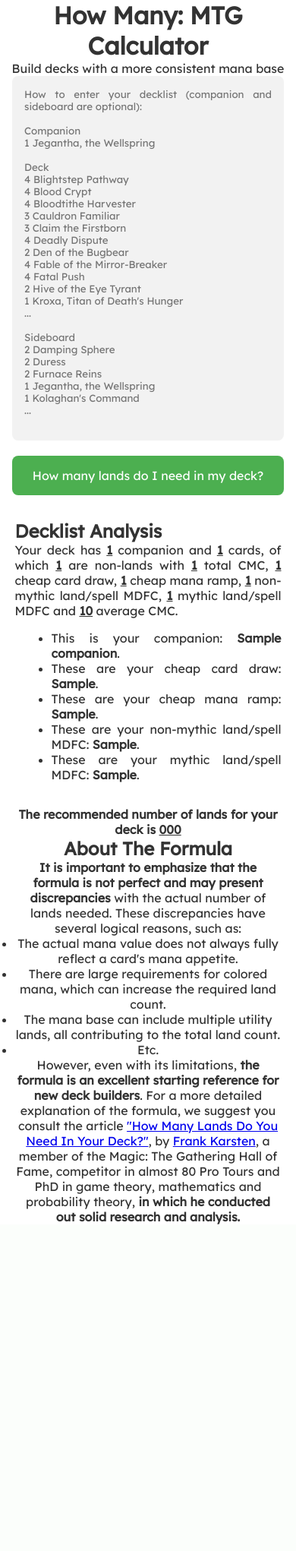
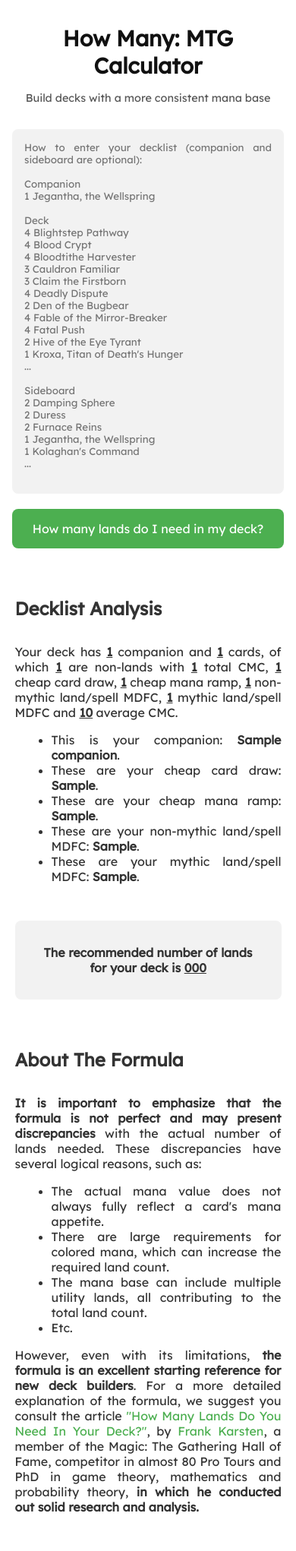
Before and after one commit to raulin0/how-many, a Django app: template decklist_analyzer/templates/decklist_analyzer/index.html in a window 390 px wide. Shown: the part 56-2098 px from the top of the page at 76% size. Before the commit the page ends 1668 px from the top, so only its background shows below. Run offline with Django 4.2, Linux system fonts and the light colour scheme; the template is opened without the code that fills it: most values are stand-ins (such as "Sample title", 1, 10 or a date in 2020).

Commit message:
style: update global styles and responsive design
Revamped the global CSS file to enhance the styling and responsiveness of the website. Adjusted font sizes, colors, padding, margins, and layout for various sections and components. Improved mobile responsiveness for navigation and content layout.

```diff
--- a/static/css/global.css
+++ b/static/css/global.css
@@ -1,9 +1,9 @@
-@font-face{
+@font-face {
   font-family: 'lexend';
   src: url('/static/assets/fonts/Lexend-Regular.ttf') format('truetype');
 }
 
-:root{
+:root {
   --primary-color: #4CAF50;
   --secundary-color: #ffffff;
   --fill-color: #f2f2f2;
@@ -13,56 +13,56 @@
   --text-body-color: #333333;
 }
 
-*{
+* {
   margin: 0;
   padding: 0;
 }
 
-body{
+body {
   font-family: 'lexend', Arial, sans-serif;
   background-color: var(--secundary-color);
   color: var(--text-body-color);
 }
 
-.img-logo-header{
+.img-logo-header {
   width: 2.5rem;
 }
 
-.header, .navigation-header{
+.header, .navigation-header {
   display: flex;
   flex-direction: row;
   align-items: center;
 }
 
-.header{
+.header {
   background-color: var(--primary-color);
   justify-content: space-between;
   padding: 0 10%;
   height: 3.5rem;
 }
 
-.navigation-header{
+.navigation-header {
   gap: 3rem;
   z-index: 2;
 }
 
-.navigation-header a{
+.navigation-header a {
   text-decoration: none;
   color: var(--secundary-color);
   font-weight: bold;
 }
 
-.navigation-header a:hover{
+.navigation-header a:hover {
   text-decoration: underline;
 }
 
-.content{
+.content {
   text-align: center;
   height: 100vh;
   transition: 1s;
 }
 
-.btn-icon-header{
+.btn-icon-header {
   display: none;
   background-color: transparent;
   border: none;
@@ -70,32 +70,33 @@
   cursor: pointer;
 }
 
-.title{
+.title-container {
   display: flex;
   flex-direction: column;
   justify-content: center;
   align-items: center;
-  padding: 2rem;
+  margin: 2rem;
 }
 
-.title h1{
+.title-container h1 {
   font-weight: bold;
   color: var(--title-color);
 }
 
-.title p{
-  padding-top: 1rem;
+.title-container p {
+  margin-top: 1rem;
   color: var(--subtitle-color);
 }
 
-.form-container{
+.form-container {
   display: flex;
+  flex-direction: column;
   justify-content: center;
   align-items: center;
-  padding: 0 0 2rem 0;
+  margin-bottom: 2rem;
 }
 
-.form-container textarea{
+.form-container textarea {
   font-family: 'lexend', Arial, sans-serif;
   background-color: var(--fill-color);
   text-align: justify;
@@ -108,7 +109,7 @@
   resize: none;
 }
 
-.form-container button[type="submit"]{
+.form-container button[type="submit"] {
   font-family: 'lexend', Arial, sans-serif;
   background-color: var(--primary-color);
   color: var(--secundary-color);
@@ -122,12 +123,12 @@
   transition: background-color 0.3s ease;
 }
 
-.form-container button[type="submit"]:active{
+.form-container button[type="submit"]:active {
   color: var(--subtitle-color);
   background-color: var(--fill-color);
 }
 
-.explanation-container{
+.explanation-container {
   display: flex;
   flex-direction: column;
   justify-content: center;
@@ -136,115 +137,224 @@
   margin: 0 auto;
 }
 
-.analysis{
+.analysis {
+  display: flex;
+  flex-direction: column;
+  justify-content: center;
   text-align: justify;
-  padding-bottom: 1rem;
+  margin: 1rem 0 2rem 0;
+}
+
+.analysis h2 {
+  font-weight: bold;
+  color: --subtitle-color;
+  margin: 1rem 0 2rem 0;
 }
 
 .analysis p{
-  padding-bottom: 1rem;
+  margin-bottom: 1rem;
 }
 
 .analysis ul{
   margin-left: 3rem;
-  padding-bottom: 1rem;
+  margin-bottom: 1rem;
 }
 
-.recommended-lands{
+#recommended-lands{
   text-align: center;
+  background-color: var(--fill-color);
+  padding: 2rem;
+  margin-bottom: 2rem;
+  border-radius: 0.5rem;
 }
 
-.recommended-lands p{
-  padding-bottom: 2rem;
+#error-message {
+  text-align: center;
+  color: var(--error-color);
+  margin: 1rem 0 2rem 0;
 }
 
-.errors{
-  text-align: center;
+.about-formula-container {
+  display: flex;
+  flex-direction: column;
+  justify-content: center;
+  text-align: justify;
+  margin: 1rem 0 2rem 0;
 }
 
-.errors p{
-  color: var(--error-color);
-  padding-bottom: 2rem;
+.about-formula-container h2 {
+  font-weight: bold;
+  color: --subtitle-color;
+  margin: 1rem 0 2rem 0;
 }
 
-.explanation{
-  text-align: justify;
-  padding-bottom: 2rem;
+.about-formula-container p {
+  margin-bottom: 1rem;
 }
 
-.explanation p{
-  padding-bottom: 1rem;
+.about-formula-container ul {
+  margin-left: 3rem;
+  margin-bottom: 1rem;
 }
 
-.explanation ul{
-  margin-left: 3rem;
-  padding-bottom: 1rem;
-}
-
-.explanation a{
+.about-formula-container a {
   color: var(--primary-color);
   text-decoration: none;
 }
 
-.explanation a:hover{
+.about-formula-container a:hover {
   text-decoration: underline;
 }
 
-.greeting{
+.greeting-container {
+  display: flex;
+  flex-direction: column;
+  justify-content: center;
+  align-items: center;
   text-align: center;
-  padding: 2rem;
+  margin: 2rem;
 }
 
-.greeting img{
+.greeting-container img {
   width: 10rem;
 }
 
-.greeting h1{
+.greeting-container h1 {
   font-weight: bold;
   color: var(--title-color);
-  padding-top: 2rem;
+  margin-top: 2rem;
 }
 
-.about{
+.about-us-container {
   display: flex;
+  flex-direction: column;
   justify-content: center;
   align-items: center;
   width: 48rem;
   margin: 0 auto;
 }
 
-.about-text{
+.about-us-text-container {
+  display: flex;
+  flex-direction: column;
+  justify-content: center;
   text-align: justify;
-  padding-bottom: 2rem;
+  margin: 1rem 0 2rem 0;
 }
 
-.about-text p{
-  padding-bottom: 1rem;
+.about-us-text-container p {
+  text-align: justify;
+  margin-bottom: 1rem;
 }
 
-.about-text a{
+.about-us-text-container a {
   color: var(--primary-color);
   text-decoration: none;
 }
 
-.about-text a:hover{
+.about-us-text-container a:hover {
   text-decoration: underline;
 }
 
-.privacy-policy{
+.privacy-policy-container {
   display: flex;
+  flex-direction: column;
   justify-content: center;
-  align-items: center;
+  text-align: justify;
   width: 48rem;
   margin: 0 auto;
 }
 
-.privacy-policy-text{
+.privacy-policy-text-container {
+  display: flex;
+  flex-direction: column;
+  justify-content: center;
   text-align: justify;
+  margin: 1rem 0 2rem 0;
 }
 
-@media screen and (max-width: 768px){
-  .navigation-header{
+.privacy-policy-text-container h2 {
+  font-weight: bold;
+  color: --subtitle-color;
+  margin: 1rem 0 2rem 0;
+}
+
+.privacy-policy-text-container h3 {
+  font-weight: bold;
+  color: --subtitle-color;
+  margin: 1rem 0 2rem 0;
+}
+
+.privacy-policy-text-container p {
+  text-align: justify;
+  margin-bottom: 1rem;
+}
+
+.privacy-policy-text-container ul {
+  margin-left: 3rem;
+  margin-bottom: 1rem;
+}
+
+.privacy-policy-text-container a {
+  color: var(--primary-color);
+  text-decoration: none;
+}
+
+.privacy-policy-text-container a:hover {
+  text-decoration: underline;
+}
+
+.terms-of-service-container {
+  display: flex;
+  flex-direction: column;
+  justify-content: center;
+  text-align: justify;
+  width: 48rem;
+  margin: 0 auto;
+}
+
+.terms-of-service-text-container {
+  display: flex;
+  flex-direction: column;
+  justify-content: center;
+  text-align: justify;
+  margin: 1rem 0 2rem 0;
+}
+
+.terms-of-service-text-container h2 {
+  font-weight: bold;
+  color: --subtitle-color;
+  margin: 1rem 0 2rem 0;
+}
+
+.terms-of-service-text-container h3 {
+  font-weight: bold;
+  color: --subtitle-color;
+  margin: 1rem 0 2rem 0;
+}
+
+.terms-of-service-text-container p {
+  text-align: justify;
+  margin-bottom: 1rem;
+}
+
+.terms-of-service-text-container ul {
+  margin-left: 3rem;
+  margin-bottom: 1rem;
+}
+
+.terms-of-service-text-container a {
+  color: var(--primary-color);
+  text-decoration: none;
+}
+
+.terms-of-service-text-container a:hover {
+  text-decoration: underline;
+}
+
+
+@media screen and (max-width: 1000px){
+  .navigation-header {
     position: absolute;
     flex-direction: column !important;
     top: 0;
@@ -257,7 +367,7 @@
     text-align: center;
   }
 
-  .btn-icon-header{
+  .btn-icon-header {
       display: block;
   }
 
@@ -266,20 +376,30 @@
     to {margin-left: -10vw;}
   }
 
-  .title{
+  .title-container {
     font-size: 90%;
   }
 
-  .form-container{
-    padding: 0 1rem 2rem 1rem;
+  .form-container {
+    margin: 0 1rem 2rem 1rem;
   }
 
-  .explanation-container{
+  .explanation-container {
     width: 90%;
     margin: 0 auto;
   }
 
-  .about{
+  .about-us-container {
+    width: 90%;
+    margin: 0 auto;
+  }
+
+  .privacy-policy-container {
+    width: 90%;
+    margin: 0 auto;
+  }
+
+  .terms-of-service-container {
     width: 90%;
     margin: 0 auto;
   }
```
